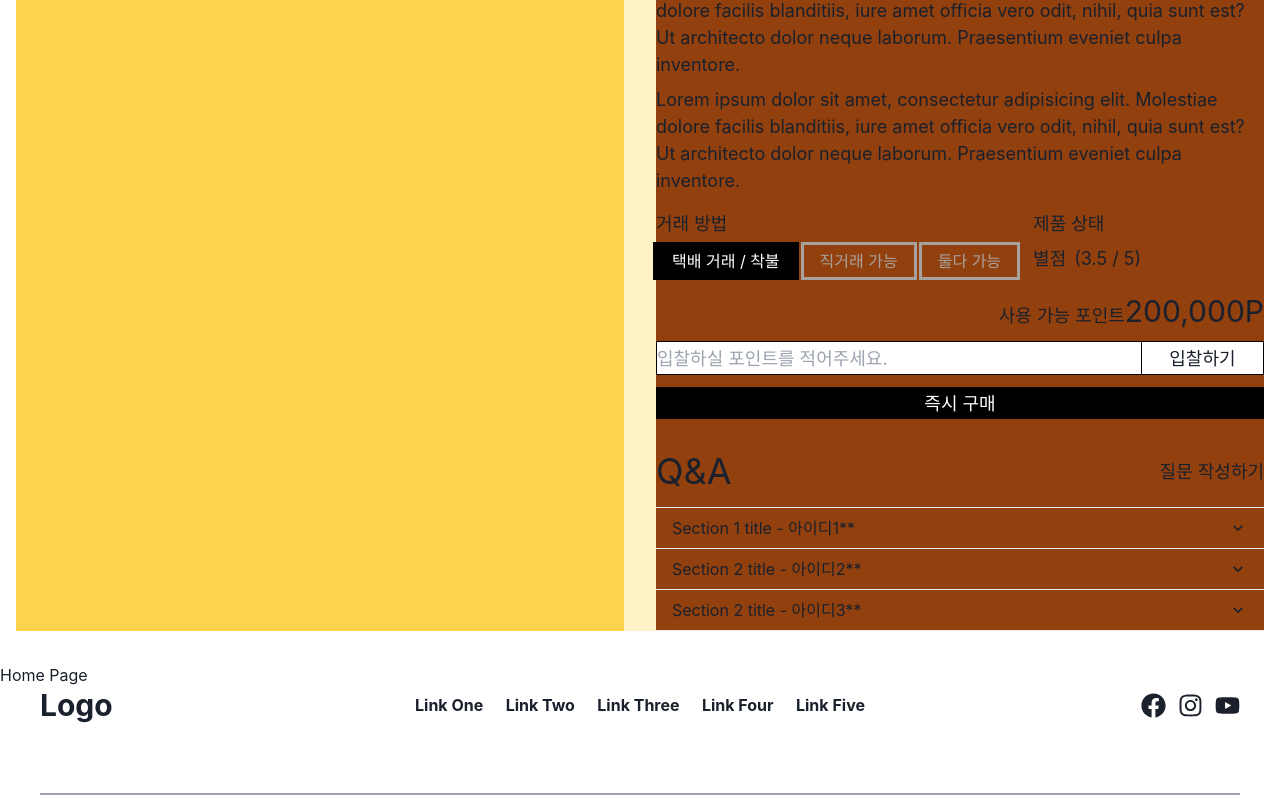
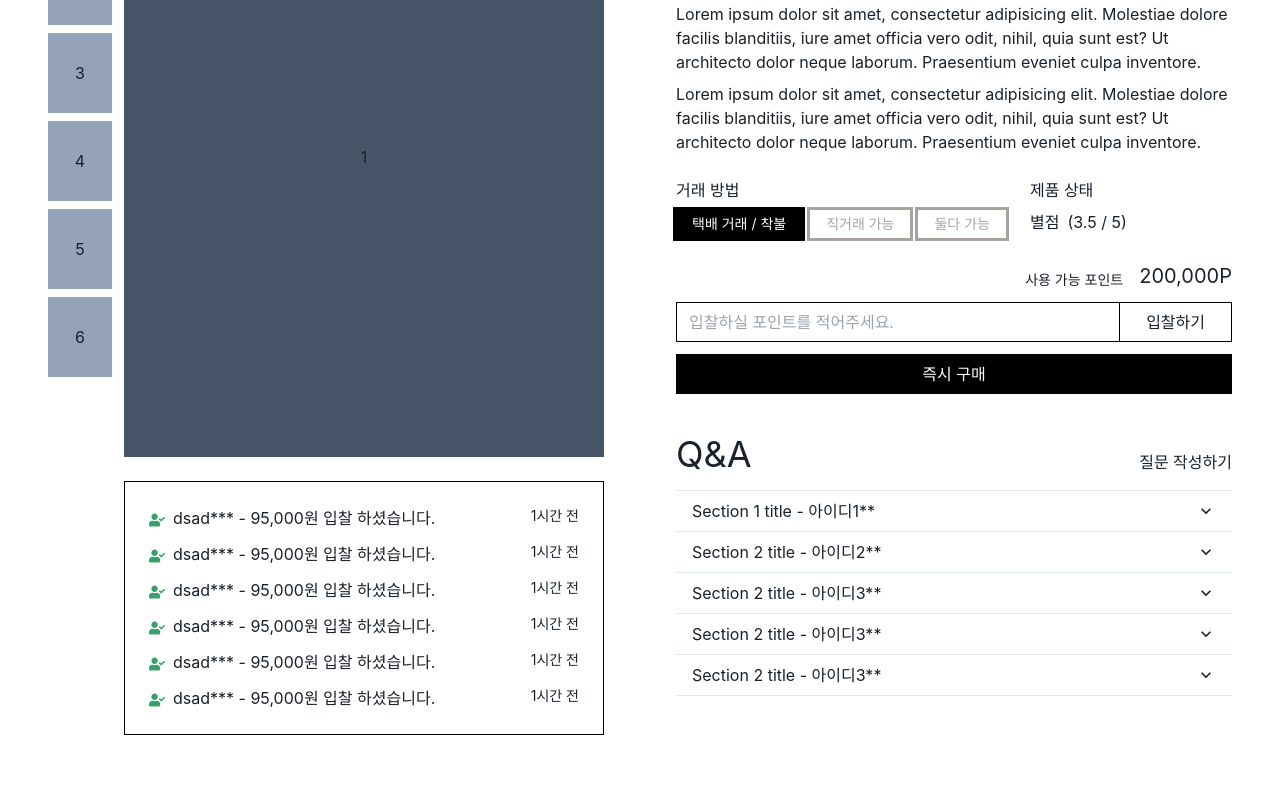
Before and after one commit to UsedAuction/front-end, a React (Vite) app: page / in a window 1280 px wide. Shown: the part 300-1100 px from the top of the page. Built offline with nearby package versions, Linux system fonts and the light colour scheme.

Commit message:
design: 상세페이지 CSS및 레이아웃 완료

```diff
--- a/src/pages/AuctionDetail.tsx
+++ b/src/pages/AuctionDetail.tsx
@@ -8,13 +8,26 @@ import {
   Breadcrumb,
   BreadcrumbItem,
   BreadcrumbLink,
+  List,
+  ListIcon,
+  ListItem,
 } from '@chakra-ui/react';
+import { useState } from 'react';
+import { FaUserCheck } from 'react-icons/fa';
 import { RxChevronRight } from 'react-icons/rx';
 
+const imageList = [1, 2, 3, 4, 5, 6];
+
 const AuctionDetail = () => {
+  const [imageSet, setImageSet] = useState(1);
+
+  const handleClick = (ele: number) => {
+    setImageSet(ele);
+  };
+
   return (
-    <div className="px-4 max-w-screen-2xl flex flex-col mx-auto text-18px mb-8">
-      <Breadcrumb className="py-4" spacing="8px" separator={<RxChevronRight />}>
+    <div className="px-6 max-w-screen-xl flex flex-col mx-auto text-xm mb-24">
+      <Breadcrumb className="py-4 px-6" spacing="8px" separator={<RxChevronRight />}>
         <BreadcrumbItem>
           <BreadcrumbLink href="#">전체</BreadcrumbLink>
         </BreadcrumbItem>
@@ -25,14 +38,76 @@ const AuctionDetail = () => {
           <BreadcrumbLink>경매 아이템 이름</BreadcrumbLink>
         </BreadcrumbItem>
       </Breadcrumb>
-      <div className="bg-amber-100 flex gap-8">
-        <section className="bg-amber-300 flex flex-col w-1/2">
-          <div>이미지</div>
-          <div>입찰 목록</div>
+      <div className="flex gap-6 max-lg:flex-col items-center">
+        <section className="flex flex-col w-1/2 px-6 gap-6">
+          <div className="flex gap-3">
+            <ul className="flex flex-col gap-2">
+              {imageList.map((ele, idx) => (
+                <li
+                  key={idx}
+                  onClick={() => handleClick(ele)}
+                  className="w-16 h-20 flex items-center justify-center bg-slate-400 cursor-pointer"
+                >
+                  {ele}
+                </li>
+              ))}
+            </ul>
+            <div className="w-full">
+              <div className="bg-slate-600 aspect-4/5 flex items-center justify-center">
+                {imageSet}
+              </div>
+            </div>
+          </div>
+          <div className="w-480px ml-auto">
+            <List spacing={3} className="p-6 border border-black">
+              <ListItem className="flex justify-between">
+                <div>
+                  <ListIcon as={FaUserCheck} color="green.500" />
+                  dsad*** - 95,000원 입찰 하셨습니다.
+                </div>
+                <span className="text-sm">1시간 전</span>
+              </ListItem>
+              <ListItem className="flex justify-between">
+                <div>
+                  <ListIcon as={FaUserCheck} color="green.500" />
+                  dsad*** - 95,000원 입찰 하셨습니다.
+                </div>
+                <span className="text-sm">1시간 전</span>
+              </ListItem>
+              <ListItem className="flex justify-between">
+                <div>
+                  <ListIcon as={FaUserCheck} color="green.500" />
+                  dsad*** - 95,000원 입찰 하셨습니다.
+                </div>
+                <span className="text-sm">1시간 전</span>
+              </ListItem>
+              <ListItem className="flex justify-between">
+                <div>
+                  <ListIcon as={FaUserCheck} color="green.500" />
+                  dsad*** - 95,000원 입찰 하셨습니다.
+                </div>
+                <span className="text-sm">1시간 전</span>
+              </ListItem>
+              <ListItem className="flex justify-between">
+                <div>
+                  <ListIcon as={FaUserCheck} color="green.500" />
+                  dsad*** - 95,000원 입찰 하셨습니다.
+                </div>
+                <span className="text-sm">1시간 전</span>
+              </ListItem>
+              <ListItem className="flex justify-between">
+                <div>
+                  <ListIcon as={FaUserCheck} color="green.500" />
+                  dsad*** - 95,000원 입찰 하셨습니다.
+                </div>
+                <span className="text-sm">1시간 전</span>
+              </ListItem>
+            </List>
+          </div>
         </section>
-        <section className="bg-amber-800 flex flex-col gap-4 w-1/2">
-          <div className="flex gap-4">
-            <h1>경매 아이템 이름</h1>
+        <section className="flex flex-col gap-6 w-1/2 px-6">
+          <div className="flex gap-4 items-center pt-4">
+            <h1 className="text-3xl">경매 아이템 이름</h1>
             <span>남은 기간</span>
           </div>
           <div className="flex gap-4">
@@ -58,10 +133,10 @@ const AuctionDetail = () => {
               neque laborum. Praesentium eveniet culpa inventore.
             </span>
           </div>
-          <div className="flex gap-4">
+          <div className="flex gap-6">
             <div className="flex flex-col gap-2">
               <span>거래 방법</span>
-              <div className="flex gap-2 text-16px">
+              <div className="flex gap-2 text-sm">
                 <button className="outline outline-black text-white bg-black py-1 px-4">
                   택배 거래 / 착불
                 </button>
@@ -78,25 +153,26 @@ const AuctionDetail = () => {
             </div>
           </div>
           <div className="flex flex-col items-end gap-3">
-            <div>
-              사용 가능 포인트
-              <span className="text-3xl">200,000P</span>
+            <div className="flex gap-4 items-end">
+              <span className="text-sm">사용 가능 포인트</span>
+              <span className="text-xl">200,000P</span>
             </div>
-            <form className="w-full flex border border-black">
+            <form className="w-full h-10 flex border border-black">
               <input
                 type="text"
                 placeholder="입찰하실 포인트를 적어주세요."
-                className="w-4/5 h-8 border-r border-black"
+                className="w-4/5 border-r border-black p-3"
               />
-              <button className="w-1/5 h-8 bg-white outline-black">입찰하기</button>
+              <button className="w-1/5 bg-white outline-black">입찰하기</button>
             </form>
-            <button className="w-full h-8 bg-black text-white">즉시 구매</button>
+            <button className="w-full h-10 bg-black text-white">즉시 구매</button>
           </div>
           <div className="flex flex-col">
-            <div className="flex justify-between items-center py-4">
+            <div className="flex justify-between items-end py-4">
               <span className="text-4xl">Q&A</span>
               <span>질문 작성하기</span>
             </div>
+            <div className="h-64 overflow-y-scroll no-scrollbar">
               <Accordion allowToggle>
                 <AccordionItem>
                   <h2>
@@ -109,8 +185,8 @@ const AuctionDetail = () => {
                   </h2>
                   <AccordionPanel pb={4}>
                     Lorem ipsum dolor sit amet, consectetur adipiscing elit, sed do eiusmod tempor
-                  incididunt ut labore et dolore magna aliqua. Ut enim ad minim veniam, quis nostrud
-                  exercitation ullamco laboris nisi ut aliquip ex ea commodo consequat.
+                    incididunt ut labore et dolore magna aliqua. Ut enim ad minim veniam, quis
+                    nostrud exercitation ullamco laboris nisi ut aliquip ex ea commodo consequat.
                   </AccordionPanel>
                 </AccordionItem>
 
@@ -125,8 +201,8 @@ const AuctionDetail = () => {
                   </h2>
                   <AccordionPanel pb={4}>
                     Lorem ipsum dolor sit amet, consectetur adipiscing elit, sed do eiusmod tempor
-                  incididunt ut labore et dolore magna aliqua. Ut enim ad minim veniam, quis nostrud
-                  exercitation ullamco laboris nisi ut aliquip ex ea commodo consequat.
+                    incididunt ut labore et dolore magna aliqua. Ut enim ad minim veniam, quis
+                    nostrud exercitation ullamco laboris nisi ut aliquip ex ea commodo consequat.
                   </AccordionPanel>
                 </AccordionItem>
                 <AccordionItem>
@@ -140,11 +216,42 @@ const AuctionDetail = () => {
                   </h2>
                   <AccordionPanel pb={4}>
                     Lorem ipsum dolor sit amet, consectetur adipiscing elit, sed do eiusmod tempor
-                  incididunt ut labore et dolore magna aliqua. Ut enim ad minim veniam, quis nostrud
-                  exercitation ullamco laboris nisi ut aliquip ex ea commodo consequat.
+                    incididunt ut labore et dolore magna aliqua. Ut enim ad minim veniam, quis
+                    nostrud exercitation ullamco laboris nisi ut aliquip ex ea commodo consequat.
+                  </AccordionPanel>
+                </AccordionItem>
+                <AccordionItem>
+                  <h2>
+                    <AccordionButton>
+                      <Box as="span" flex="1" textAlign="left">
+                        Section 2 title - 아이디3**
+                      </Box>
+                      <AccordionIcon />
+                    </AccordionButton>
+                  </h2>
+                  <AccordionPanel pb={4}>
+                    Lorem ipsum dolor sit amet, consectetur adipiscing elit, sed do eiusmod tempor
+                    incididunt ut labore et dolore magna aliqua. Ut enim ad minim veniam, quis
+                    nostrud exercitation ullamco laboris nisi ut aliquip ex ea commodo consequat.
+                  </AccordionPanel>
+                </AccordionItem>
+                <AccordionItem>
+                  <h2>
+                    <AccordionButton>
+                      <Box as="span" flex="1" textAlign="left">
+                        Section 2 title - 아이디3**
+                      </Box>
+                      <AccordionIcon />
+                    </AccordionButton>
+                  </h2>
+                  <AccordionPanel pb={4}>
+                    Lorem ipsum dolor sit amet, consectetur adipiscing elit, sed do eiusmod tempor
+                    incididunt ut labore et dolore magna aliqua. Ut enim ad minim veniam, quis
+                    nostrud exercitation ullamco laboris nisi ut aliquip ex ea commodo consequat.
                   </AccordionPanel>
                 </AccordionItem>
               </Accordion>
+            </div>
           </div>
         </section>
       </div>
--- a/tailwind.config.js
+++ b/tailwind.config.js
@@ -7,7 +7,26 @@ export default {
         '18px': '18px',
         '16px': '16px',
       },
+      aspectRatio: {
+        '4/5': '4/5',
+      },
+      width: {
+        '480px': '480px',
+      },
     },
   },
-  plugins: [],
+  plugins: [
+    function ({ addUtilities }) {
+      addUtilities({
+        '.no-scrollbar': {
+          /* firefox */
+          'scrollbar-width': 'none',
+          /* safari and chrome */
+          '&::-webkit-scrollbar': {
+            display: 'none',
+          },
+        },
+      });
+    },
+  ],
 };
```
Lines whose indentation alone changed are shown as unchanged.
